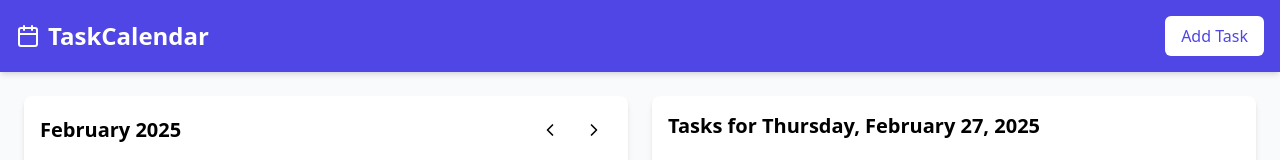
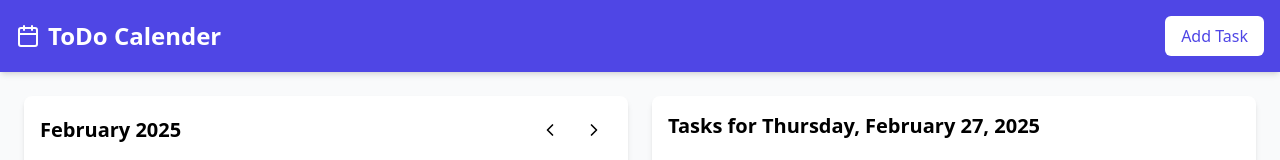
Before and after one commit to aarthireddyyy/taskdo, a React (Vite) app: page / in a window 1280 px wide. Shown: the top 160 px of the page. Built offline with nearby package versions, Linux system fonts and the light colour scheme.

Commit message:
changed app.jsx

```diff
--- a/src/App.tsx
+++ b/src/App.tsx
@@ -49,7 +49,7 @@ function App() {
         <div className="container mx-auto flex items-center justify-between">
           <h1 className="text-2xl font-bold flex items-center">
             <CalendarIcon className="mr-2" />
-            TaskCalendar
+            ToDo Calender
           </h1>
           <button
             onClick={() => setIsAddingTask(true)}
```
